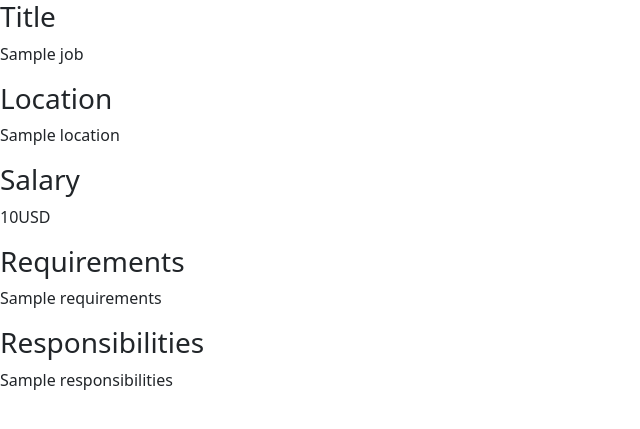
After one commit to davidwiant/flask-careers-website, a Flask app: template templates/jobpage.html in a window 1280 px wide. The commit adds this page. Shown: the top 429 px of the page, without its empty margins (0-640 px from the left). Run offline with Flask 3, Linux system fonts and the light colour scheme; the template is opened without the code that fills it: most values are stand-ins (such as "Sample title", 1, 10 or a date in 2020).

Commit message:
adding route for jobpages

```diff
--- a/app.py
+++ b/app.py
@@ -1,5 +1,5 @@
 from flask import Flask, render_template, jsonify
-from database import load_jobs_from_db
+from database import load_jobs_from_db, load_job_from_db
 
 app = Flask(__name__)
 
@@ -15,5 +15,15 @@ def list_jobs():
   jobs = load_jobs_from_db()
   return jsonify(jobs)
 
+@app.route("/job/<id>")
+def show_job(id):
+  job = load_job_from_db(id)
+
+  if not job:
+    return "Not Found", 404
+
+  return render_template('jobpage.html',
+                        job=job)
+
 if __name__ == "__main__":
   app.run(host='0.0.0.0', debug=True)
--- /dev/null
+++ b/templates/bootstrap.html
@@ -0,0 +1 @@
+<link href="https://cdn.jsdelivr.net/npm/bootstrap@5.3.2/dist/css/bootstrap.min.css"       rel="stylesheet" integrity="sha384-        T3c6CoIi6uLrA9TneNEoa7RxnatzjcDSCmG1MXxSR1GAsXEV/Dwwykc2MPK8M2HN" crossorigin="anonymous">
--- a/templates/home.html
+++ b/templates/home.html
@@ -4,7 +4,7 @@
     <title>{{company_name}} Careers</title>
     <meta charset="utf-8">
     <meta name="viewport" content="width=device-width, initial-scale=1">
-    <link href="https://cdn.jsdelivr.net/npm/bootstrap@5.3.2/dist/css/bootstrap.min.css" rel="stylesheet" integrity="sha384-T3c6CoIi6uLrA9TneNEoa7RxnatzjcDSCmG1MXxSR1GAsXEV/Dwwykc2MPK8M2HN" crossorigin="anonymous">
+    {% include 'bootstrap.html' %}
     <style>
       #banner {
         height: 360px;
--- a/templates/jobitem.html
+++ b/templates/jobitem.html
@@ -15,6 +15,6 @@
   </div>
 
   <div class="col-2">
-    <a href="mailto:hello@flask.com?subject=Application for {{job['title']}}" type="button" class="btn btn-outline-primary">Apply</a>
+    <a href="/job/{{job['id']}}" type="button" class="btn btn-outline-primary">Apply</a>
   </div>
 </div>
--- /dev/null
+++ b/templates/jobpage.html
@@ -0,0 +1,41 @@
+<!DOCTYPE html>
+<html lang="en">
+<head>
+    <meta charset="UTF-8">
+    <meta http-equiv="X-UA-Compatible" content="IE=edge">
+    <meta name="viewport" content="width=device-width, initial-scale=1.0">
+    <title>{{job.title}} - Flask Careers</title>
+    <!-- Add your CSS file link here -->
+  {% include 'bootstrap.html' %}
+</head>
+<body>
+    <h3>Title</h3>
+    <p>{{job.title}}</p>
+    <h3>Location</h3>
+    <p>{{job.location}}</p>
+    <h3>Salary</h3>
+    <p>{{job.salary}}{{job.currency}}</p>
+    <h3>Requirements</h3>
+    <p>{{job.requirements}}</p>
+    <h3>Responsibilities</h3>
+    <p>{{job.responsibilities}}</p>
+
+    <header>
+        <!-- Header content goes here -->
+    </header>
+
+    <nav>
+        <!-- Navigation menu goes here -->
+    </nav>
+
+    <main>
+        <!-- Main content goes here -->
+    </main>
+
+    <footer>
+        <!-- Footer content goes here -->
+    </footer>
+
+
+</body>
+</html>
```
Also changed, not shown: database.py (+11 -0 lines).
